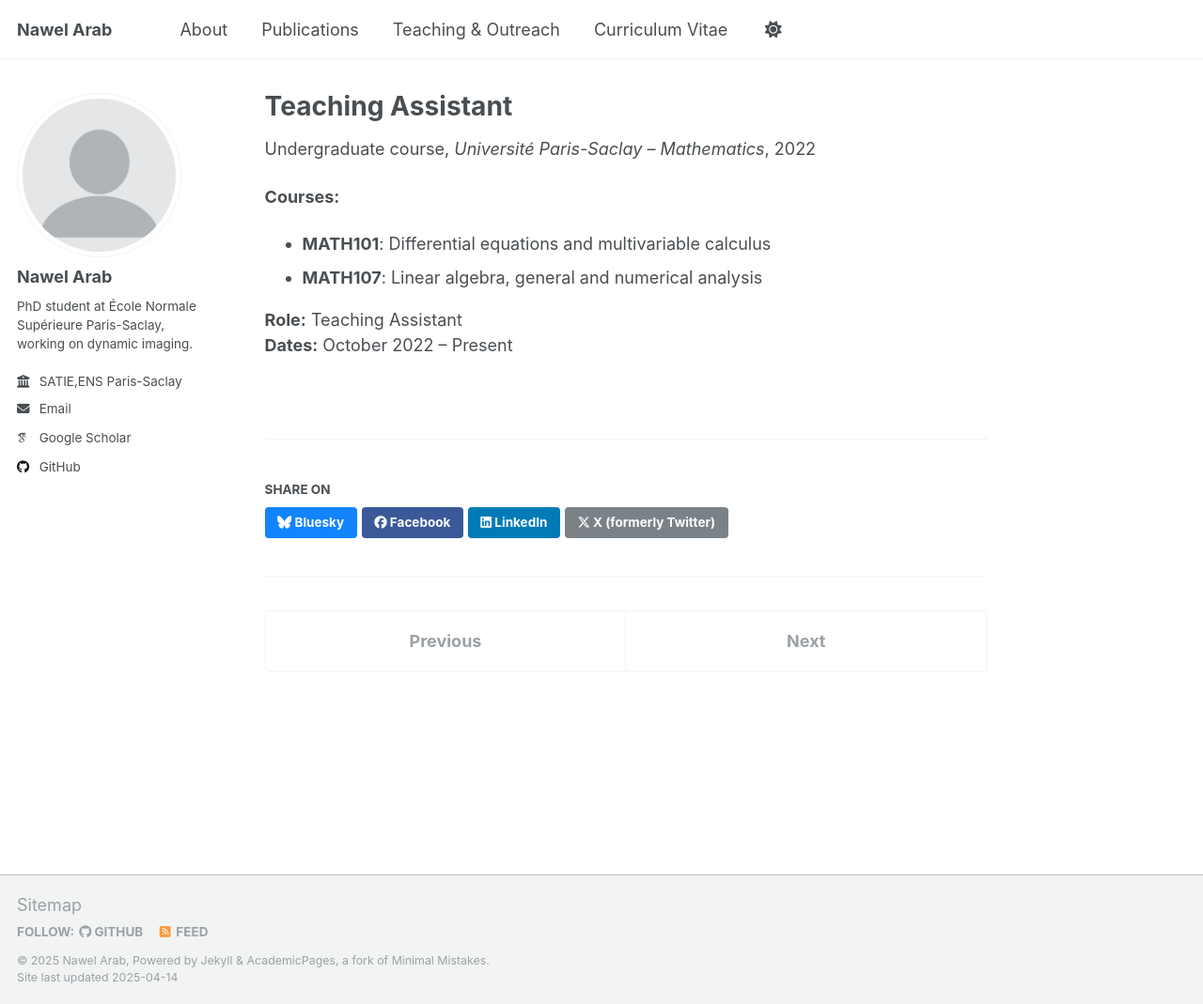
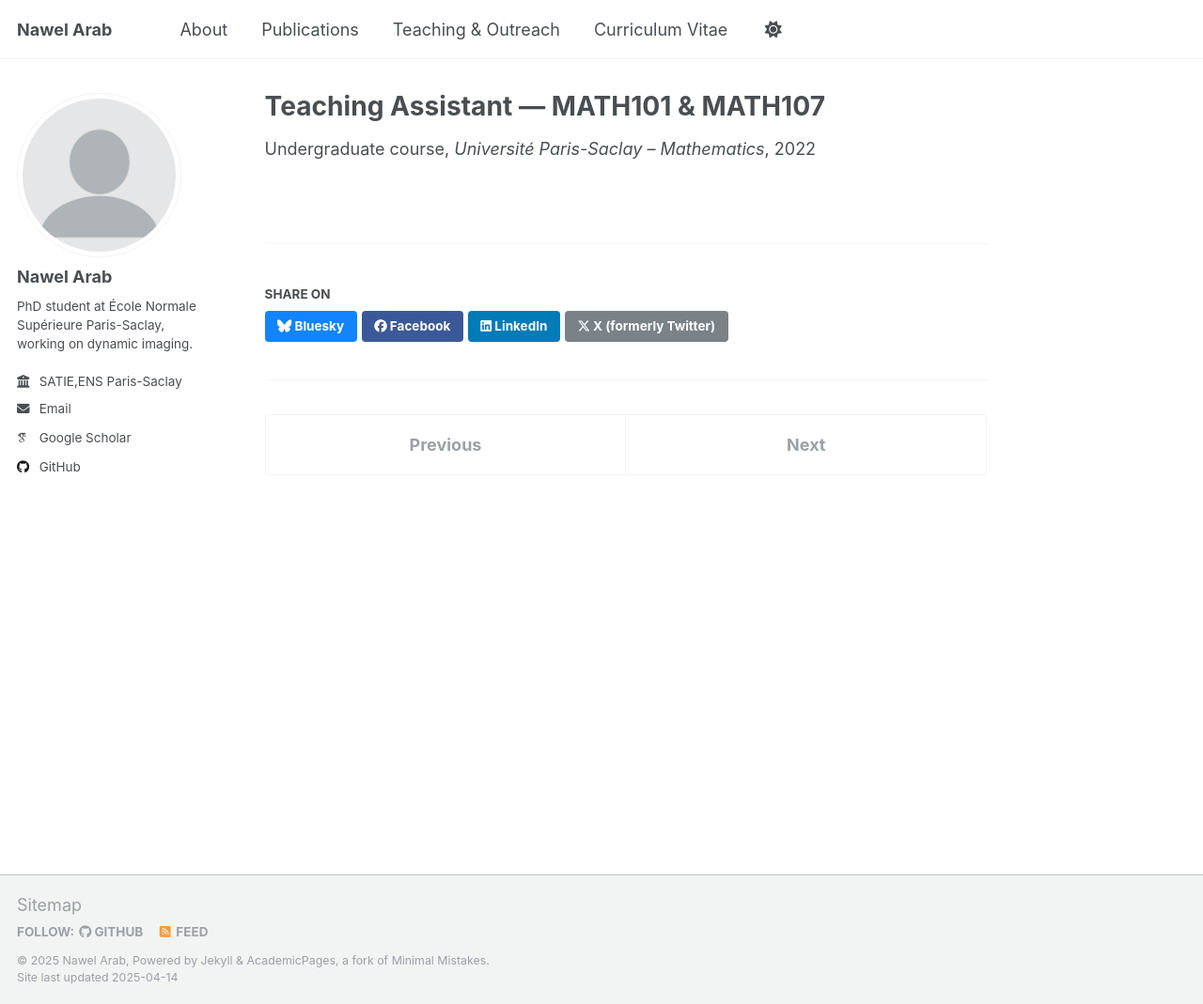
Before and after one commit to NawelAr/NawelAr.github.io, a Jekyll site: the page built from _teaching/td_math_polytech.md, in a window 1280 px wide and 1069 px high. Shown: the whole window at 94% size. Built offline with Jekyll 4.4.1, drawn with Linux system fonts in a browser that asks for light colours; some web fonts are replaced.

Commit message:
Update td_math_polytech.md

```diff
--- a/_teaching/td_math_polytech.md
+++ b/_teaching/td_math_polytech.md
@@ -1,17 +1,14 @@
 ---
-title: "Teaching Assistant"
+title: "Teaching Assistant — MATH101 & MATH107"
 collection: teaching
 type: "Undergraduate course"
 permalink: /teaching/2022-teaching-assistant/
 venue: "Université Paris-Saclay – Mathematics"
 date: 2022-10-01
 location: "France"
+courses:
+  - "MATH101: Differential equations and multivariable calculus"
+  - "MATH107: Linear algebra, general and numerical analysis"
+role: "Teaching Assistant"
+duration: "October 2022 – Present"
 ---
-
-**Courses:**
-
-- **MATH101**: Differential equations and multivariable calculus
-- **MATH107**: Linear algebra, general and numerical analysis
-
-**Role:** Teaching Assistant
-**Dates:** October 2022 – Present
```
